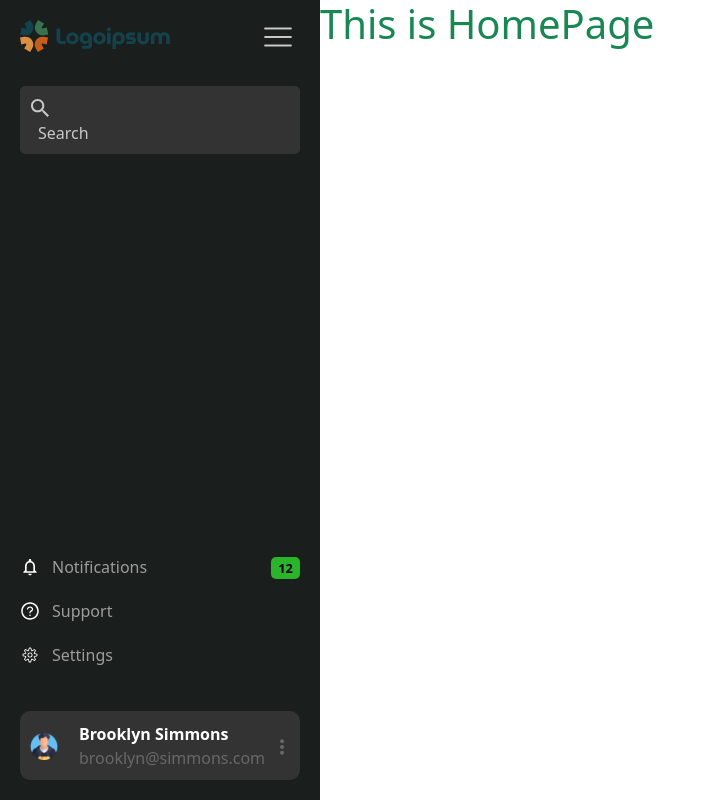
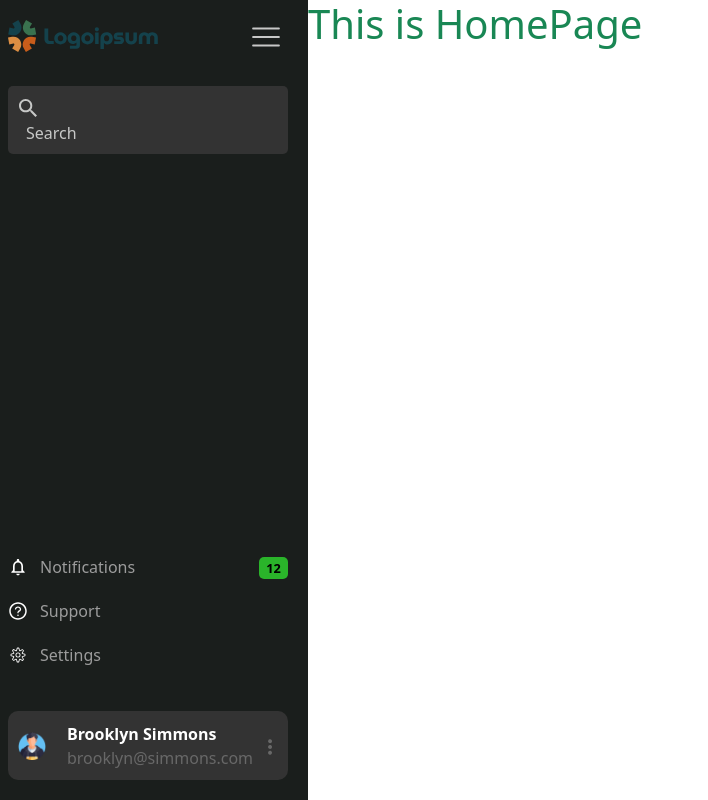
Before and after one commit to mohdsahil36/CarbonCell-Assignment, a React (Vite) app: page / in a window 1280 px wide. Shown: the whole page, without its empty margins (0-708 px from the left). Built offline with nearby package versions, Linux system fonts and the light colour scheme.

Commit message:
code update

```diff
--- a/src/App.jsx
+++ b/src/App.jsx
@@ -37,7 +37,6 @@ const router=createBrowserRouter([
 
 function App() {
   return (
-    <div className='container-fluid'>
       <div className='row'>
         <div className='col-lg-3 col-md-4 p-0 sideBar'>
           <Sidebar />
@@ -46,7 +45,6 @@ function App() {
           <RouterProvider router={router}/>
         </div>
       </div>
-    </div>
   )
 }
 
```
